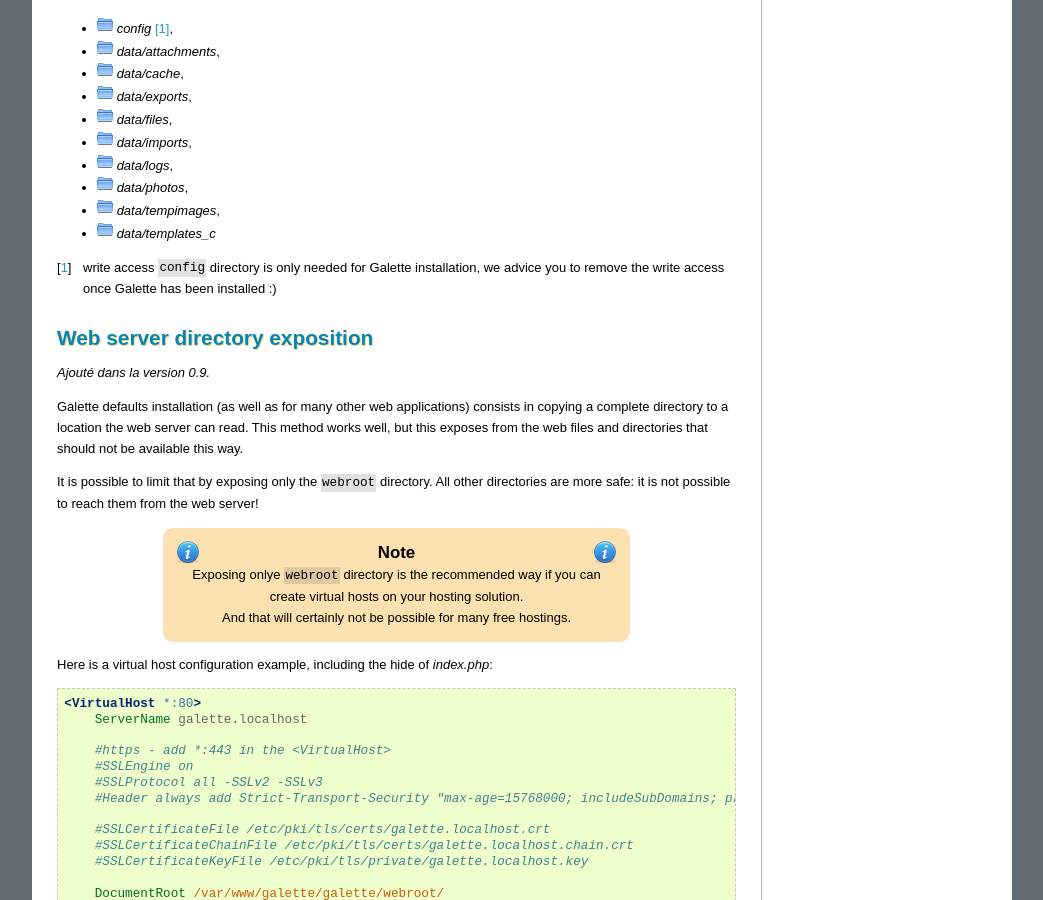
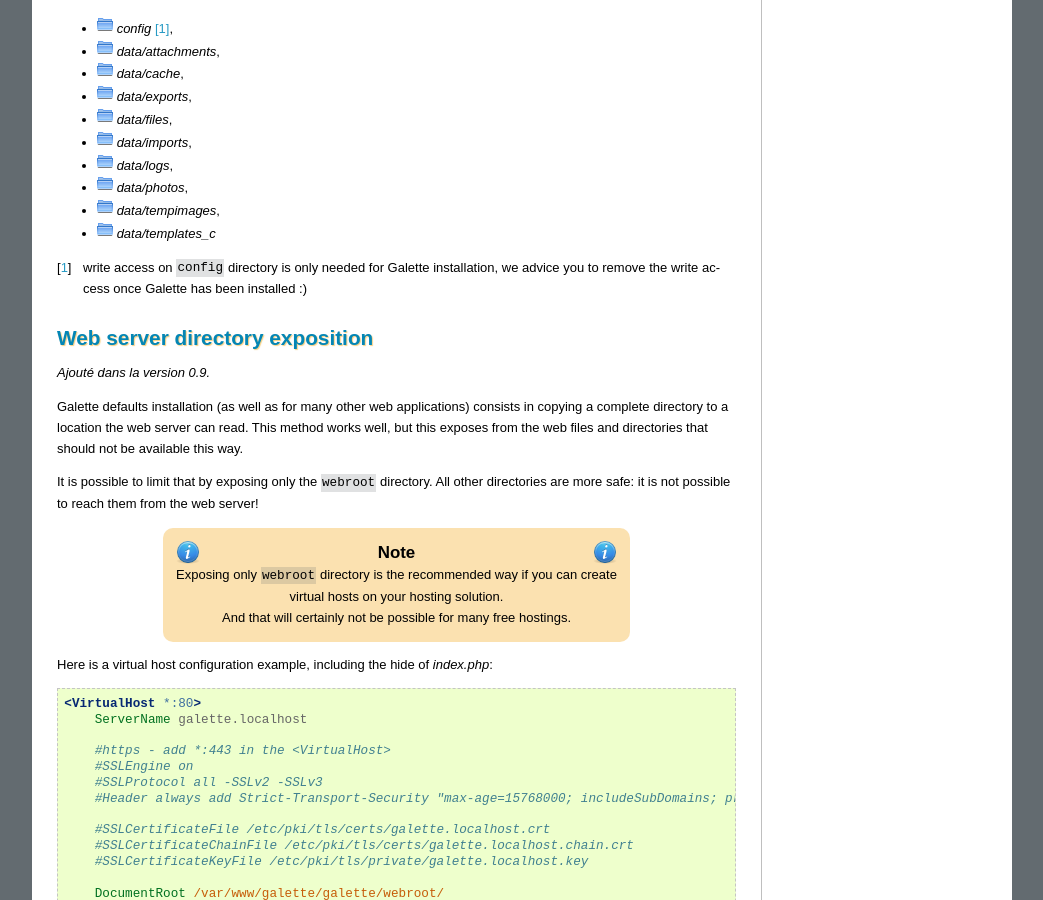
Before and after one commit to galette/galettedoc, a Sphinx documentation site: the page built from source/installation/preparation.rst, in a window 1280 px wide and 900 px high, scrolled down 902 px. Shown: the whole window, without its empty margins (118-1161 px from the left). Built offline with Sphinx 7.4.7, drawn with Linux system fonts in a browser that asks for light colours.

Commit message:
Corrections

```diff
--- a/source/installation/preparation.rst
+++ b/source/installation/preparation.rst
@@ -30,7 +30,7 @@
 * |folder| `data/tempimages`,
 * |folder| `data/templates_c`
 
-.. [#configdirperms] write access ``config`` directory is only needed for Galette installation, we advice you to remove the write access once Galette has been installed :)
+.. [#configdirperms] write access on ``config`` directory is only needed for Galette installation, we advice you to remove the write access once Galette has been installed :)
 
 .. _installationsubdir:
 
@@ -45,7 +45,7 @@
 
 .. note::
 
-   Exposing onlye ``webroot`` directory is the recommended way if you can create virtual hosts on your hosting solution.
+   Exposing only ``webroot`` directory is the recommended way if you can create virtual hosts on your hosting solution.
 
    And that will certainly not be possible for many free hostings.
 
```
